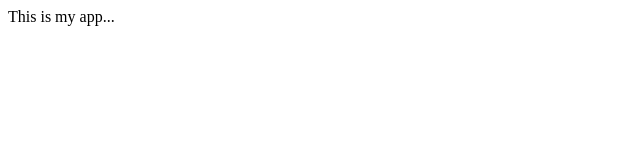
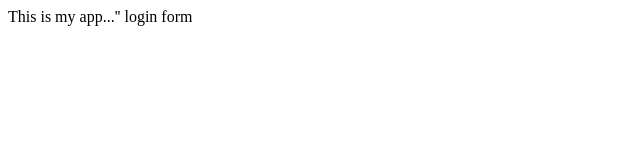
Before and after one commit to OneShoeWick/Git-Crash-Course, a plain HTML site: page index.html in a window 1280 px wide. Shown: the full height of the page, 0-640 px from the left. Drawn offline with Linux system fonts and the light colour scheme.

Commit message:
login form

```diff
--- a/index.html
+++ b/index.html
@@ -6,7 +6,8 @@
     </head>
     <body>
 
-        This is my app...
+        This is my app...''
+        login form
 
     </body>
 </html>
```
Also changed, not shown: login.html (added), notes.txt.
